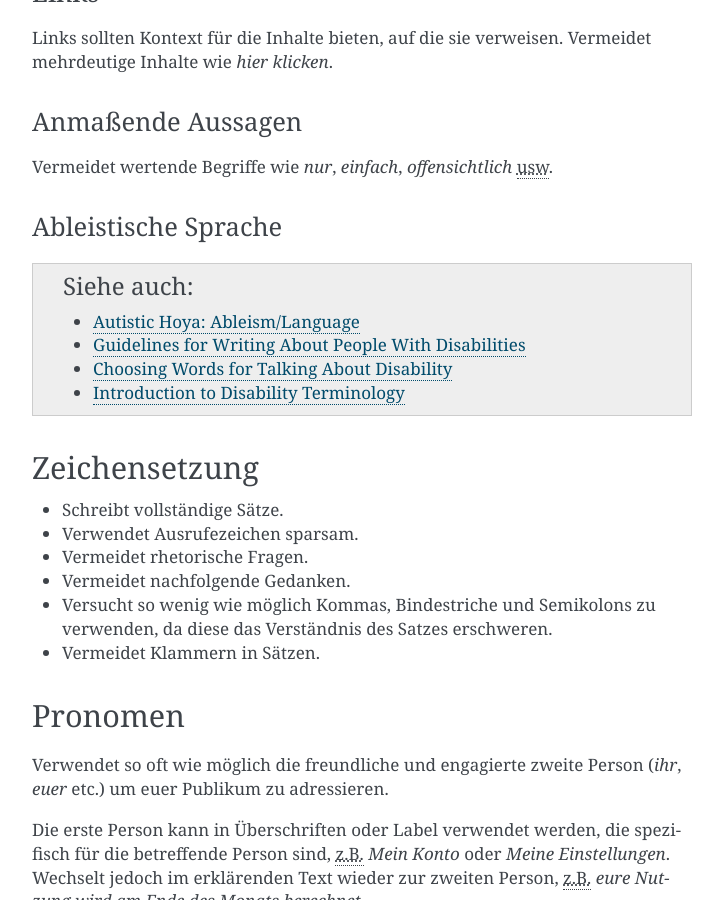
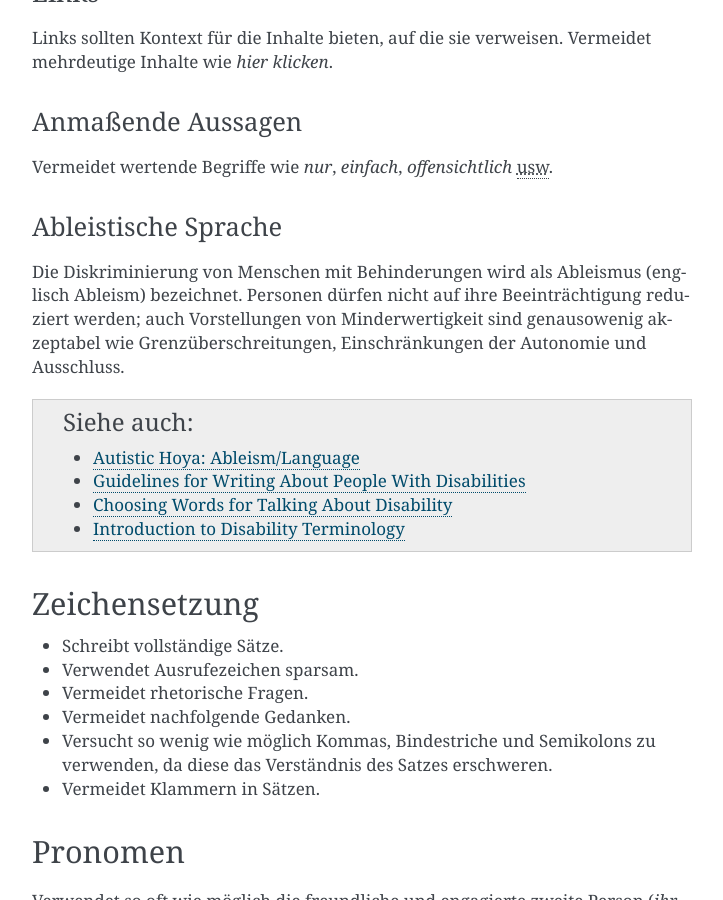
Before and after one commit to cusyio/cusy-design-system, a Sphinx documentation site: the page built from docs/writing/writing-style.rst, in a window 1280 px wide and 900 px high, scrolled down 3551 px. Shown: the whole window, without its empty margins (388-1111 px from the left). Built offline with Sphinx 7.4.7, drawn with Linux system fonts in a browser that asks for light colours.

Commit message:
Add short description for ableism

```diff
--- a/docs/writing/writing-style.rst
+++ b/docs/writing/writing-style.rst
@@ -162,6 +162,11 @@ Vermeidet wertende Begriffe wie *nur*, *einfach*, *offensichtlich* :abbr:`usw
 Ableistische Sprache
 ~~~~~~~~~~~~~~~~~~~~
 
+Die Diskriminierung von Menschen mit Behinderungen wird als Ableismus (englisch
+Ableism) bezeichnet. Personen dürfen nicht auf ihre Beeinträchtigung reduziert
+werden; auch Vorstellungen von Minderwertigkeit sind genausowenig akzeptabel wie
+Grenzüberschreitungen, Einschränkungen der Autonomie und Ausschluss.
+
 .. seealso::
    * `Autistic Hoya: Ableism/Language
      <https://www.autistichoya.com/p/ableist-words-and-terms-to-avoid.html>`_
```
